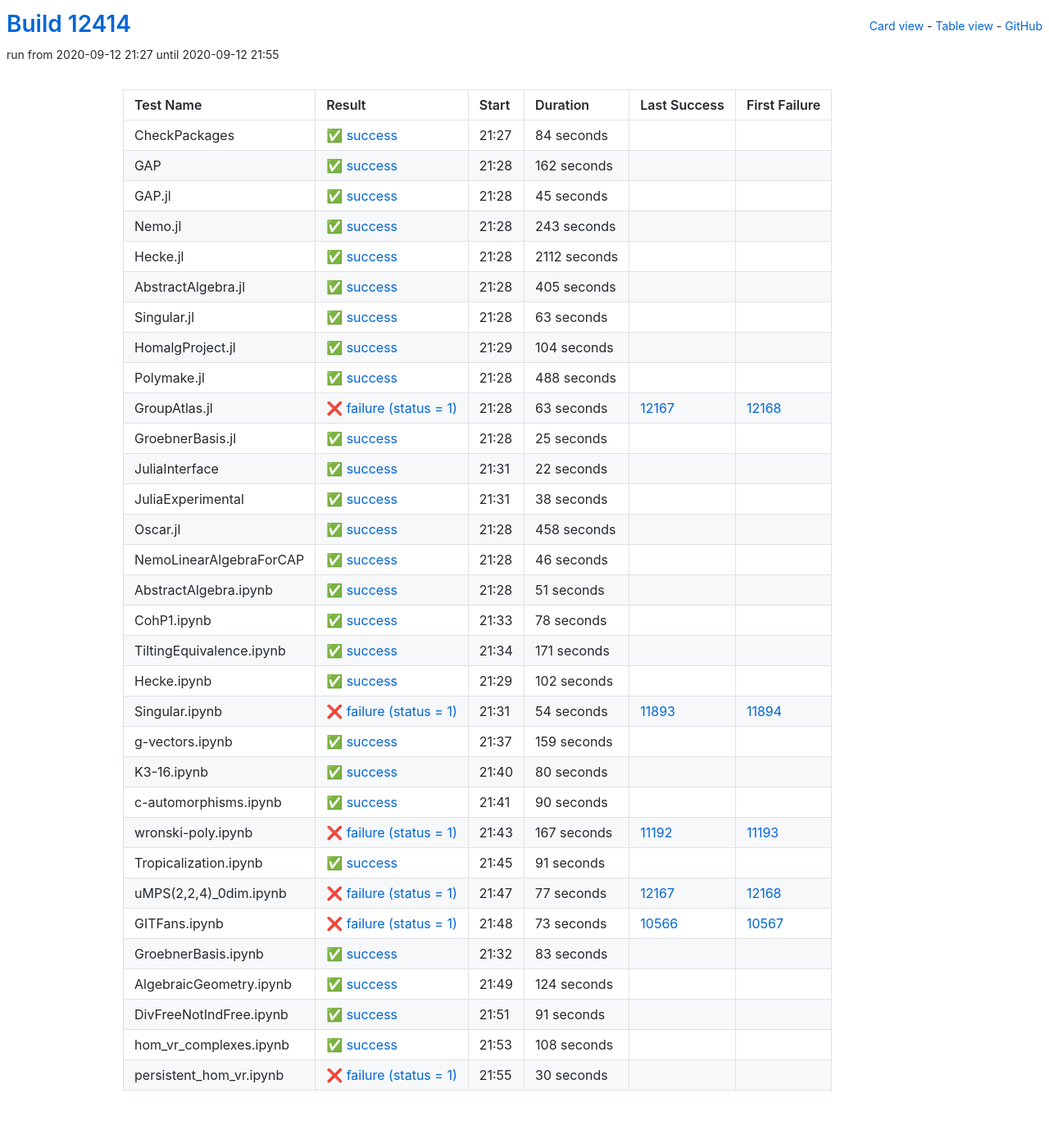
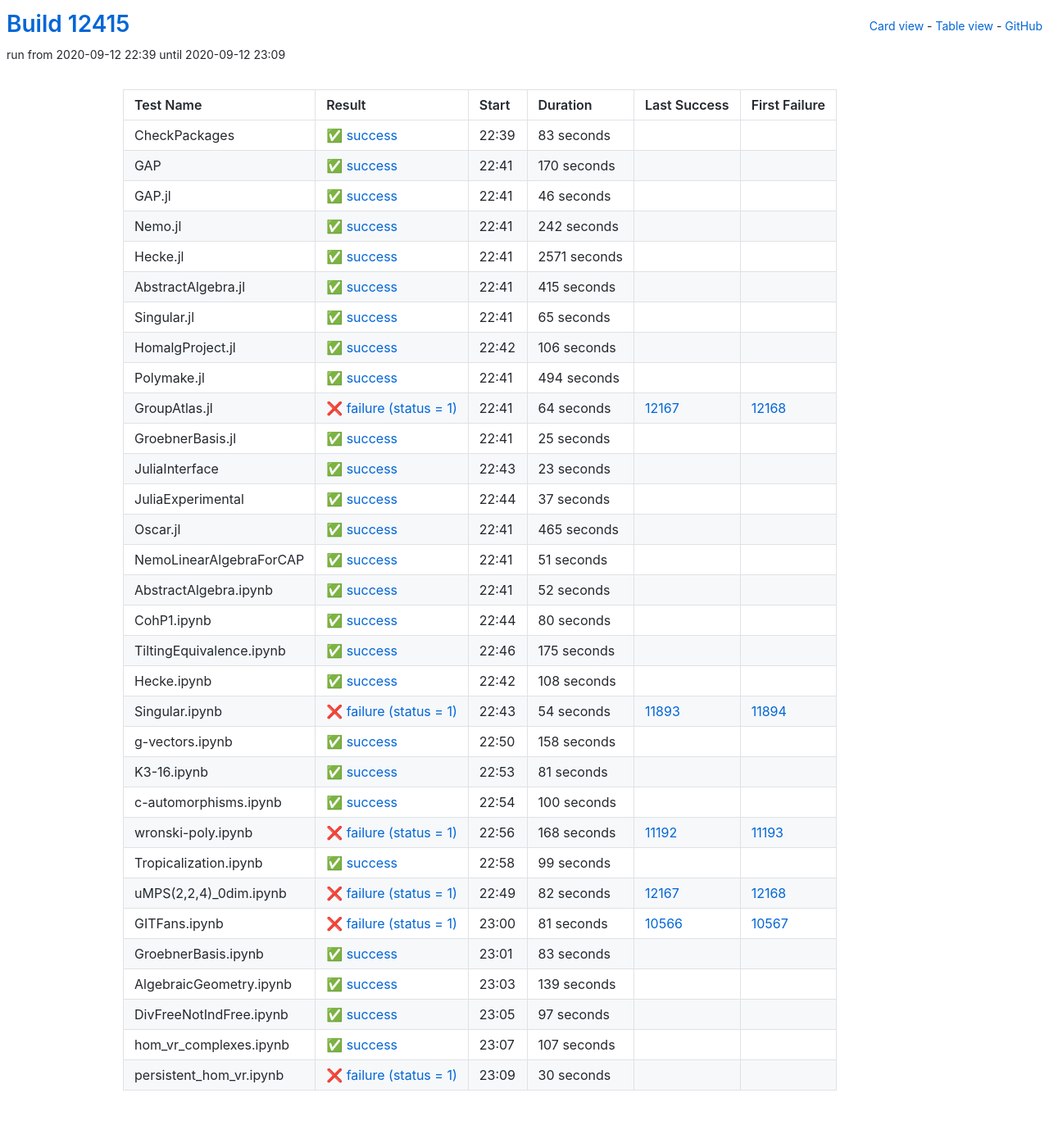
Before and after one commit to oscar-system/oscar-ci-status, a Jekyll site: the page built from table.html, in a window 1280 px wide. Shown: the whole page at 82% size. Built offline with Jekyll 4.4.1, drawn with Linux system fonts in a browser that asks for light colours.

Commit message:
Build #12415

```diff
--- a/_data/ci.yml
+++ b/_data/ci.yml
@@ -1,6 +1,6 @@
 ---
-build: 12414
-build_url: https://oscarci.mathematik.uni-kl.de/job/oscar/12414/
+build: 12415
+build_url: https://oscarci.mathematik.uni-kl.de/job/oscar/12415/
 job: oscar
 organization: oscar-system
 repo: oscar-ci-status
@@ -8,128 +8,128 @@
 tests:
 - name: CheckPackages
   id: checkpackages
-  log: https://oscarci.mathematik.uni-kl.de/job/oscar/12414/artifact/logs/build-12414/CheckPackages.log
-  start: 2020-09-12 21:27
+  log: https://oscarci.mathematik.uni-kl.de/job/oscar/12415/artifact/logs/build-12415/CheckPackages.log
+  start: 2020-09-12 22:39
   success: true
   exitcode: 0
   status: success
-  duration: 84
+  duration: 83
   last_success: false
   last_success_url:
   first_failure: false
   first_failure_url:
 - name: GAP
   id: gap
-  log: https://oscarci.mathematik.uni-kl.de/job/oscar/12414/artifact/logs/build-12414/GAP.log
-  start: 2020-09-12 21:28
+  log: https://oscarci.mathematik.uni-kl.de/job/oscar/12415/artifact/logs/build-12415/GAP.log
+  start: 2020-09-12 22:41
   success: true
   exitcode: 0
   status: success
-  duration: 162
+  duration: 170
   last_success: false
   last_success_url:
   first_failure: false
   first_failure_url:
 - name: GAP.jl
   id: gap-jl
-  log: https://oscarci.mathematik.uni-kl.de/job/oscar/12414/artifact/logs/build-12414/GAP.jl.log
-  start: 2020-09-12 21:28
+  log: https://oscarci.mathematik.uni-kl.de/job/oscar/12415/artifact/logs/build-12415/GAP.jl.log
+  start: 2020-09-12 22:41
   success: true
   exitcode: 0
   status: success
-  duration: 45
+  duration: 46
   last_success: false
   last_success_url:
   first_failure: false
   first_failure_url:
 - name: Nemo.jl
   id: nemo-jl
-  log: https://oscarci.mathematik.uni-kl.de/job/oscar/12414/artifact/logs/build-12414/Nemo.jl.log
-  start: 2020-09-12 21:28
+  log: https://oscarci.mathematik.uni-kl.de/job/oscar/12415/artifact/logs/build-12415/Nemo.jl.log
+  start: 2020-09-12 22:41
   success: true
   exitcode: 0
   status: success
-  duration: 243
+  duration: 242
   last_success: false
   last_success_url:
   first_failure: false
   first_failure_url:
 - name: Hecke.jl
   id: hecke-jl
-  log: https://oscarci.mathematik.uni-kl.de/job/oscar/12414/artifact/logs/build-12414/Hecke.jl.log
-  start: 2020-09-12 21:28
+  log: https://oscarci.mathematik.uni-kl.de/job/oscar/12415/artifact/logs/build-12415/Hecke.jl.log
+  start: 2020-09-12 22:41
   success: true
   exitcode: 0
   status: success
-  duration: 2112
+  duration: 2571
   last_success: false
   last_success_url:
   first_failure: false
   first_failure_url:
 - name: AbstractAlgebra.jl
   id: abstractalgebra-jl
-  log: https://oscarci.mathematik.uni-kl.de/job/oscar/12414/artifact/logs/build-12414/AbstractAlgebra.jl.log
-  start: 2020-09-12 21:28
+  log: https://oscarci.mathematik.uni-kl.de/job/oscar/12415/artifact/logs/build-12415/AbstractAlgebra.jl.log
+  start: 2020-09-12 22:41
   success: true
   exitcode: 0
   status: success
-  duration: 405
+  duration: 415
   last_success: false
   last_success_url:
   first_failure: false
   first_failure_url:
 - name: Singular.jl
   id: singular-jl
-  log: https://oscarci.mathematik.uni-kl.de/job/oscar/12414/artifact/logs/build-12414/Singular.jl.log
-  start: 2020-09-12 21:28
+  log: https://oscarci.mathematik.uni-kl.de/job/oscar/12415/artifact/logs/build-12415/Singular.jl.log
+  start: 2020-09-12 22:41
   success: true
   exitcode: 0
   status: success
-  duration: 63
+  duration: 65
   last_success: false
   last_success_url:
   first_failure: false
   first_failure_url:
 - name: HomalgProject.jl
   id: homalgproject-jl
-  log: https://oscarci.mathematik.uni-kl.de/job/oscar/12414/artifact/logs/build-12414/HomalgProject.jl.log
-  start: 2020-09-12 21:29
+  log: https://oscarci.mathematik.uni-kl.de/job/oscar/12415/artifact/logs/build-12415/HomalgProject.jl.log
+  start: 2020-09-12 22:42
   success: true
   exitcode: 0
   status: success
-  duration: 104
+  duration: 106
   last_success: false
   last_success_url:
   first_failure: false
   first_failure_url:
 - name: Polymake.jl
   id: polymake-jl
-  log: https://oscarci.mathematik.uni-kl.de/job/oscar/12414/artifact/logs/build-12414/Polymake.jl.log
-  start: 2020-09-12 21:28
+  log: https://oscarci.mathematik.uni-kl.de/job/oscar/12415/artifact/logs/build-12415/Polymake.jl.log
+  start: 2020-09-12 22:41
   success: true
   exitcode: 0
   status: success
-  duration: 488
+  duration: 494
   last_success: false
   last_success_url:
   first_failure: false
   first_failure_url:
 - name: GroupAtlas.jl
   id: groupatlas-jl
-  log: https://oscarci.mathematik.uni-kl.de/job/oscar/12414/artifact/logs/build-12414/GroupAtlas.jl.log
-  start: 2020-09-12 21:28
+  log: https://oscarci.mathematik.uni-kl.de/job/oscar/12415/artifact/logs/build-12415/GroupAtlas.jl.log
+  start: 2020-09-12 22:41
   success: false
   exitcode: 1
   status: failure
-  duration: 63
+  duration: 64
   last_success: 12167
   last_success_url: https://oscarci.mathematik.uni-kl.de/job/oscar/12167/
   first_failure: 12168
   first_failure_url: https://oscarci.mathematik.uni-kl.de/job/oscar/12168/
 - name: GroebnerBasis.jl
   id: groebnerbasis-jl
-  log: https://oscarci.mathematik.uni-kl.de/job/oscar/12414/artifact/logs/build-12414/GroebnerBasis.jl.log
-  start: 2020-09-12 21:28
+  log: https://oscarci.mathematik.uni-kl.de/job/oscar/12415/artifact/logs/build-12415/GroebnerBasis.jl.log
+  start: 2020-09-12 22:41
   success: true
   exitcode: 0
   status: success
@@ -140,56 +140,44 @@
   first_failure_url:
 - name: JuliaInterface
   id: juliainterface
-  log: https://oscarci.mathematik.uni-kl.de/job/oscar/12414/artifact/logs/build-12414/JuliaInterface.log
-  start: 2020-09-12 21:31
+  log: https://oscarci.mathematik.uni-kl.de/job/oscar/12415/artifact/logs/build-12415/JuliaInterface.log
+  start: 2020-09-12 22:43
   success: true
   exitcode: 0
   status: success
-  duration: 22
+  duration: 23
   last_success: false
   last_success_url:
   first_failure: false
   first_failure_url:
 - name: JuliaExperimental
   id: juliaexperimental
-  log: https://oscarci.mathematik.uni-kl.de/job/oscar/12414/artifact/logs/build-12414/JuliaExperimental.log
-  start: 2020-09-12 21:31
+  log: https://oscarci.mathematik.uni-kl.de/job/oscar/12415/artifact/logs/build-12415/JuliaExperimental.log
+  start: 2020-09-12 22:44
   success: true
   exitcode: 0
   status: success
-  duration: 38
+  duration: 37
   last_success: false
   last_success_url:
   first_failure: false
   first_failure_url:
 - name: Oscar.jl
   id: oscar-jl
-  log: https://oscarci.mathematik.uni-kl.de/job/oscar/12414/artifact/logs/build-12414/Oscar.jl.log
-  start: 2020-09-12 21:28
+  log: https://oscarci.mathematik.uni-kl.de/job/oscar/12415/artifact/logs/build-12415/Oscar.jl.log
+  start: 2020-09-12 22:41
   success: true
   exitcode: 0
   status: success
-  duration: 458
+  duration: 465
   last_success: false
   last_success_url:
   first_failure: false
   first_failure_url:
 - name: NemoLinearAlgebraForCAP
   id: nemolinearalgebraforcap
-  log: https://oscarci.mathematik.uni-kl.de/job/oscar/12414/artifact/logs/build-12414/NemoLinearAlgebraForCAP.log
-  start: 2020-09-12 21:28
-  success: true
-  exitcode: 0
-  status: success
-  duration: 46
-  last_success: false
-  last_success_url:
-  first_failure: false
-  first_failure_url:
-- name: AbstractAlgebra.ipynb
-  id: abstractalgebra-ipynb
-  log: https://oscarci.mathematik.uni-kl.de/job/oscar/12414/artifact/logs/build-12414/AbstractAlgebra.ipynb.log
-  start: 2020-09-12 21:28
+  log: https://oscarci.mathematik.uni-kl.de/job/oscar/12415/artifact/logs/build-12415/NemoLinearAlgebraForCAP.log
+  start: 2020-09-12 22:41
   success: true
   exitcode: 0
   status: success
@@ -198,46 +186,58 @@
   last_success_url:
   first_failure: false
   first_failure_url:
-- name: CohP1.ipynb
-  id: cohp1-ipynb
-  log: https://oscarci.mathematik.uni-kl.de/job/oscar/12414/artifact/logs/build-12414/CohP1.ipynb.log
-  start: 2020-09-12 21:33
+- name: AbstractAlgebra.ipynb
+  id: abstractalgebra-ipynb
+  log: https://oscarci.mathematik.uni-kl.de/job/oscar/12415/artifact/logs/build-12415/AbstractAlgebra.ipynb.log
+  start: 2020-09-12 22:41
   success: true
   exitcode: 0
   status: success
-  duration: 78
+  duration: 52
+  last_success: false
+  last_success_url:
+  first_failure: false
+  first_failure_url:
+- name: CohP1.ipynb
+  id: cohp1-ipynb
+  log: https://oscarci.mathematik.uni-kl.de/job/oscar/12415/artifact/logs/build-12415/CohP1.ipynb.log
+  start: 2020-09-12 22:44
+  success: true
+  exitcode: 0
+  status: success
+  duration: 80
   last_success: false
   last_success_url:
   first_failure: false
   first_failure_url:
 - name: TiltingEquivalence.ipynb
   id: tiltingequivalence-ipynb
-  log: https://oscarci.mathematik.uni-kl.de/job/oscar/12414/artifact/logs/build-12414/TiltingEquivalence.ipynb.log
-  start: 2020-09-12 21:34
+  log: https://oscarci.mathematik.uni-kl.de/job/oscar/12415/artifact/logs/build-12415/TiltingEquivalence.ipynb.log
+  start: 2020-09-12 22:46
   success: true
   exitcode: 0
   status: success
-  duration: 171
+  duration: 175
   last_success: false
   last_success_url:
   first_failure: false
   first_failure_url:
 - name: Hecke.ipynb
   id: hecke-ipynb
-  log: https://oscarci.mathematik.uni-kl.de/job/oscar/12414/artifact/logs/build-12414/Hecke.ipynb.log
-  start: 2020-09-12 21:29
+  log: https://oscarci.mathematik.uni-kl.de/job/oscar/12415/artifact/logs/build-12415/Hecke.ipynb.log
+  start: 2020-09-12 22:42
   success: true
   exitcode: 0
   status: success
-  duration: 102
+  duration: 108
   last_success: false
   last_success_url:
   first_failure: false
   first_failure_url:
 - name: Singular.ipynb
   id: singular-ipynb
-  log: https://oscarci.mathematik.uni-kl.de/job/oscar/12414/artifact/logs/build-12414/Singular.ipynb.log
-  start: 2020-09-12 21:31
+  log: https://oscarci.mathematik.uni-kl.de/job/oscar/12415/artifact/logs/build-12415/Singular.ipynb.log
+  start: 2020-09-12 22:43
   success: false
   exitcode: 1
   status: failure
@@ -248,92 +248,92 @@
   first_failure_url: https://oscarci.mathematik.uni-kl.de/job/oscar/11894/
 - name: g-vectors.ipynb
   id: g-vectors-ipynb
-  log: https://oscarci.mathematik.uni-kl.de/job/oscar/12414/artifact/logs/build-12414/g-vectors.ipynb.log
-  start: 2020-09-12 21:37
+  log: https://oscarci.mathematik.uni-kl.de/job/oscar/12415/artifact/logs/build-12415/g-vectors.ipynb.log
+  start: 2020-09-12 22:50
   success: true
   exitcode: 0
   status: success
-  duration: 159
+  duration: 158
   last_success: false
   last_success_url:
   first_failure: false
   first_failure_url:
 - name: K3-16.ipynb
   id: k3-16-ipynb
-  log: https://oscarci.mathematik.uni-kl.de/job/oscar/12414/artifact/logs/build-12414/K3-16.ipynb.log
-  start: 2020-09-12 21:40
+  log: https://oscarci.mathematik.uni-kl.de/job/oscar/12415/artifact/logs/build-12415/K3-16.ipynb.log
+  start: 2020-09-12 22:53
   success: true
   exitcode: 0
   status: success
-  duration: 80
+  duration: 81
   last_success: false
   last_success_url:
   first_failure: false
   first_failure_url:
 - name: c-automorphisms.ipynb
   id: c-automorphisms-ipynb
-  log: https://oscarci.mathematik.uni-kl.de/job/oscar/12414/artifact/logs/build-12414/c-automorphisms.ipynb.log
-  start: 2020-09-12 21:41
+  log: https://oscarci.mathematik.uni-kl.de/job/oscar/12415/artifact/logs/build-12415/c-automorphisms.ipynb.log
+  start: 2020-09-12 22:54
   success: true
   exitcode: 0
   status: success
-  duration: 90
+  duration: 100
   last_success: false
   last_success_url:
   first_failure: false
   first_failure_url:
 - name: wronski-poly.ipynb
   id: wronski-poly-ipynb
-  log: https://oscarci.mathematik.uni-kl.de/job/oscar/12414/artifact/logs/build-12414/wronski-poly.ipynb.log
-  start: 2020-09-12 21:43
+  log: https://oscarci.mathematik.uni-kl.de/job/oscar/12415/artifact/logs/build-12415/wronski-poly.ipynb.log
+  start: 2020-09-12 22:56
   success: false
   exitcode: 1
   status: failure
-  duration: 167
+  duration: 168
   last_success: 11192
   last_success_url: https://oscarci.mathematik.uni-kl.de/job/oscar/11192/
   first_failure: 11193
   first_failure_url: https://oscarci.mathematik.uni-kl.de/job/oscar/11193/
 - name: Tropicalization.ipynb
   id: tropicalization-ipynb
-  log: https://oscarci.mathematik.uni-kl.de/job/oscar/12414/artifact/logs/build-12414/Tropicalization.ipynb.log
-  start: 2020-09-12 21:45
+  log: https://oscarci.mathematik.uni-kl.de/job/oscar/12415/artifact/logs/build-12415/Tropicalization.ipynb.log
+  start: 2020-09-12 22:58
   success: true
   exitcode: 0
   status: success
-  duration: 91
+  duration: 99
   last_success: false
   last_success_url:
   first_failure: false
   first_failure_url:
 - name: uMPS(2,2,4)_0dim.ipynb
   id: umps-2-2-4-0dim-ipynb
-  log: https://oscarci.mathematik.uni-kl.de/job/oscar/12414/artifact/logs/build-12414/uMPS-2-2-4-_0dim.ipynb.log
-  start: 2020-09-12 21:47
+  log: https://oscarci.mathematik.uni-kl.de/job/oscar/12415/artifact/logs/build-12415/uMPS-2-2-4-_0dim.ipynb.log
+  start: 2020-09-12 22:49
   success: false
   exitcode: 1
   status: failure
-  duration: 77
+  duration: 82
   last_success: 12167
   last_success_url: https://oscarci.mathematik.uni-kl.de/job/oscar/12167/
   first_failure: 12168
   first_failure_url: https://oscarci.mathematik.uni-kl.de/job/oscar/12168/
 - name: GITFans.ipynb
   id: gitfans-ipynb
-  log: https://oscarci.mathematik.uni-kl.de/job/oscar/12414/artifact/logs/build-12414/GITFans.ipynb.log
-  start: 2020-09-12 21:48
+  log: https://oscarci.mathematik.uni-kl.de/job/oscar/12415/artifact/logs/build-12415/GITFans.ipynb.log
+  start: 2020-09-12 23:00
   success: false
   exitcode: 1
   status: failure
-  duration: 73
+  duration: 81
   last_success: 10566
   last_success_url: https://oscarci.mathematik.uni-kl.de/job/oscar/10566/
   first_failure: 10567
   first_failure_url: https://oscarci.mathematik.uni-kl.de/job/oscar/10567/
 - name: GroebnerBasis.ipynb
   id: groebnerbasis-ipynb
-  log: https://oscarci.mathematik.uni-kl.de/job/oscar/12414/artifact/logs/build-12414/GroebnerBasis.ipynb.log
-  start: 2020-09-12 21:32
+  log: https://oscarci.mathematik.uni-kl.de/job/oscar/12415/artifact/logs/build-12415/GroebnerBasis.ipynb.log
+  start: 2020-09-12 23:01
   success: true
   exitcode: 0
   status: success
@@ -344,44 +344,44 @@
   first_failure_url:
 - name: AlgebraicGeometry.ipynb
   id: algebraicgeometry-ipynb
-  log: https://oscarci.mathematik.uni-kl.de/job/oscar/12414/artifact/logs/build-12414/AlgebraicGeometry.ipynb.log
-  start: 2020-09-12 21:49
+  log: https://oscarci.mathematik.uni-kl.de/job/oscar/12415/artifact/logs/build-12415/AlgebraicGeometry.ipynb.log
+  start: 2020-09-12 23:03
   success: true
   exitcode: 0
   status: success
-  duration: 124
+  duration: 139
   last_success: false
   last_success_url:
   first_failure: false
   first_failure_url:
 - name: DivFreeNotIndFree.ipynb
   id: divfreenotindfree-ipynb
-  log: https://oscarci.mathematik.uni-kl.de/job/oscar/12414/artifact/logs/build-12414/DivFreeNotIndFree.ipynb.log
-  start: 2020-09-12 21:51
+  log: https://oscarci.mathematik.uni-kl.de/job/oscar/12415/artifact/logs/build-12415/DivFreeNotIndFree.ipynb.log
+  start: 2020-09-12 23:05
   success: true
   exitcode: 0
   status: success
-  duration: 91
+  duration: 97
   last_success: false
   last_success_url:
   first_failure: false
   first_failure_url:
 - name: hom_vr_complexes.ipynb
   id: hom-vr-complexes-ipynb
-  log: https://oscarci.mathematik.uni-kl.de/job/oscar/12414/artifact/logs/build-12414/hom_vr_complexes.ipynb.log
-  start: 2020-09-12 21:53
+  log: https://oscarci.mathematik.uni-kl.de/job/oscar/12415/artifact/logs/build-12415/hom_vr_complexes.ipynb.log
+  start: 2020-09-12 23:07
   success: true
   exitcode: 0
   status: success
-  duration: 108
+  duration: 107
   last_success: false
   last_success_url:
   first_failure: false
   first_failure_url:
 - name: persistent_hom_vr.ipynb
   id: persistent-hom-vr-ipynb
-  log: https://oscarci.mathematik.uni-kl.de/job/oscar/12414/artifact/logs/build-12414/persistent_hom_vr.ipynb.log
-  start: 2020-09-12 21:55
+  log: https://oscarci.mathematik.uni-kl.de/job/oscar/12415/artifact/logs/build-12415/persistent_hom_vr.ipynb.log
+  start: 2020-09-12 23:09
   success: false
   exitcode: 1
   status: failure
```
Also changed, not shown: README.md.
